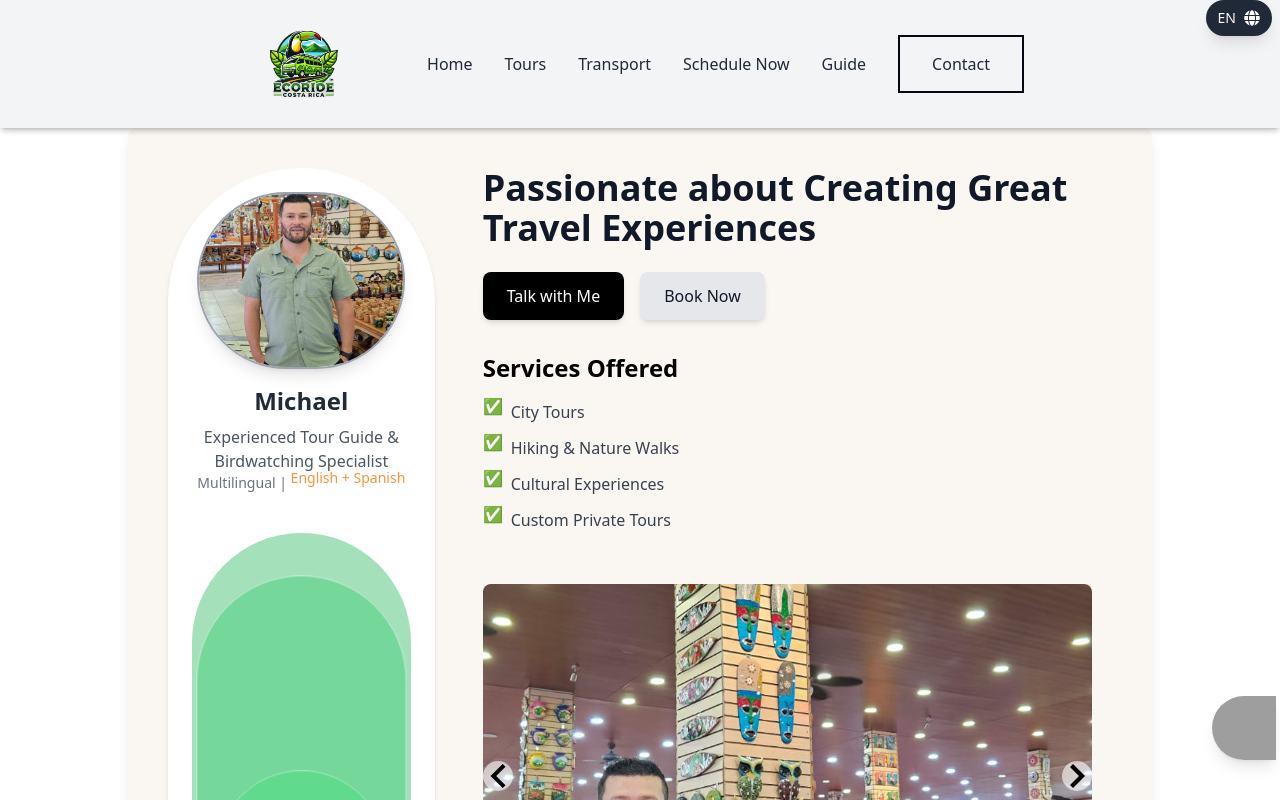
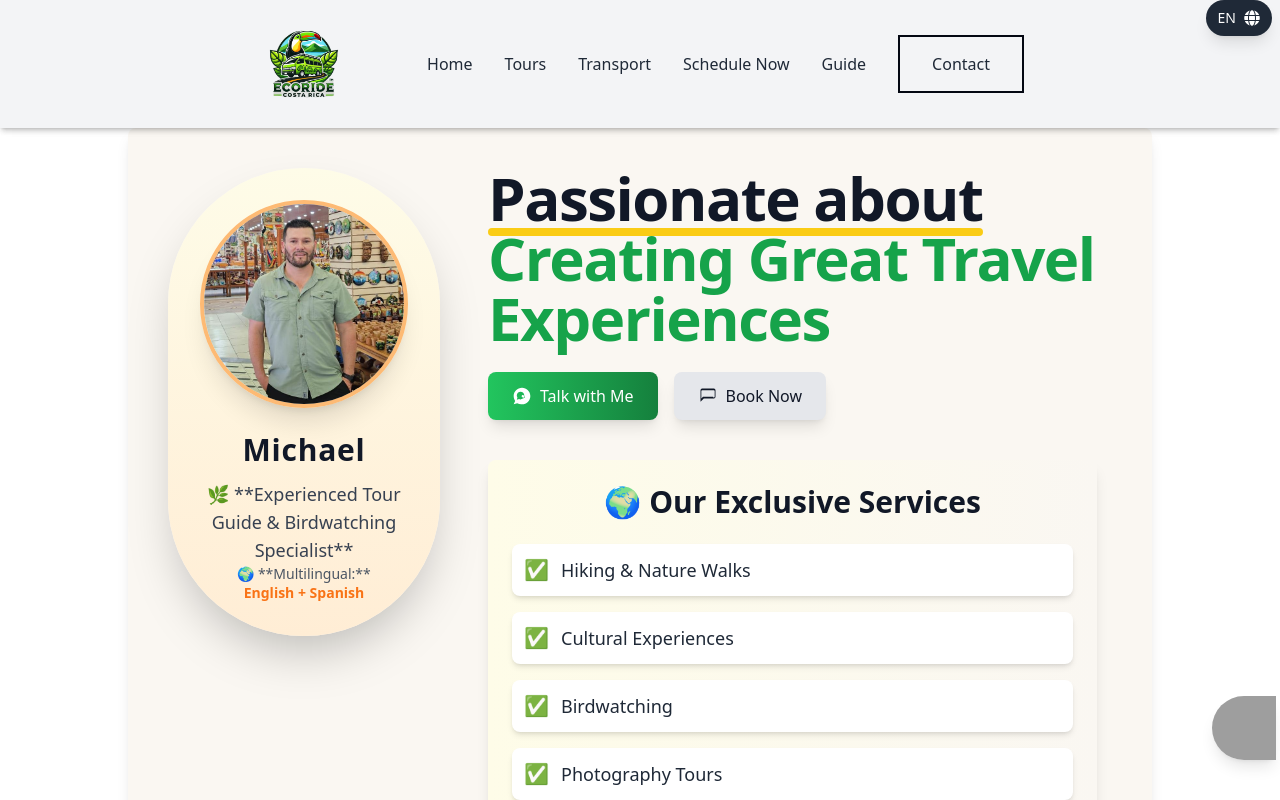
Before and after one commit to Fitsum1204/Ecoride, a React (Create React App) app: page /guide in a window 1280 px wide. Shown: the top 800 px of the page. Built offline with nearby package versions, Linux system fonts and the light colour scheme; grey boxes are pictures that could not be loaded.

Commit message:
Fix the Guide page

```diff
--- a/src/components/Guide.js
+++ b/src/components/Guide.js
@@ -11,71 +11,168 @@ const GuiderPage = () => {
   return (
     <div className="max-w-5xl mx-auto pt-10 px-6 md:px-10 bg-[#FAF7F2] shadow-lg rounded-lg flex flex-col md:flex-row gap-12">
       {/* Left Section (Guide Info) */}
-      <div className="flex flex-col items-center p-6 md:w-1/3 md:mb-64 sm:mb-0 md:rounded-full lg:rounded-full sm:rounded-lg bg-white shadow-md relative">
-      {/* Circular Image */}
-      <div className="w-52 h-52  overflow-hidden rounded-full border-2 border-gray-400 shadow-lg">
-        <img src={image6} alt="Michael" className="w-full h-full object-cover" />
-      </div>
+      <motion.div
+      className="flex flex-col items-center p-8 md:w-1/3 lg:w-1/3 md:rounded-full sm:rounded-2xl sm:h-full    bg-gradient-to-b from-yellow-50 to-orange-100 shadow-2xl relative mb-3 md:h-full"
+      initial={{ opacity: 0, scale: 0.8 }}
+      animate={{ opacity: 1, scale: 1 }}
+      transition={{ duration: 0.8, ease: "easeOut" }}
+    >
+      {/* Animated Image Container */}
+      <motion.div
+        className="w-52 h-52 overflow-hidden rounded-full border-4 border-orange-300 shadow-xl relative"
+        whileHover={{ scale: 1.1 }}
+      >
+        <motion.img
+          src={image6}
+          alt="Michael"
+          className="w-full h-full object-cover"
+          initial={{ opacity: 0, scale: 0.9 }}
+          animate={{ opacity: 1, scale: 1 }}
+          transition={{ duration: 1 }}
+        />
+      </motion.div>
 
       {/* Guide Info */}
-      <h2 className="text-gray-800 font-bold text-2xl mt-4 animate-pulse">Michael</h2>
-      <p className="text-gray-600 mt-2 text-center">
-        Experienced Tour Guide & Birdwatching Specialist
+      <motion.h2
+        className="text-gray-900 font-extrabold text-3xl mt-6 tracking-wide"
+        initial={{ y: -10, opacity: 0 }}
+        animate={{ y: 0, opacity: 1 }}
+        transition={{ duration: 0.6 }}
+      >
+        Michael
+      </motion.h2>
+
+      <p className="text-gray-700 mt-3 text-lg text-center">
+        🌿 **Experienced Tour Guide & Birdwatching Specialist**
       </p>
-      <p className="text-gray-500 text-sm text-center ">
-        Multilingual | <span className="inline-block animate-bounce text-orange-400">English + Spanish</span>
+      <p className="text-gray-600 text-sm text-center">
+        🌍 **Multilingual:**
+        <motion.span
+          className="inline-block text-orange-500 font-semibold"
+          animate={{ y: [0, -3, 0] }}
+          transition={{ repeat: Infinity, duration: 1.5 }}
+        >
+          English + Spanish
+        </motion.span>
       </p>
 
-      {/*  Animation */}
-      <div class="relative flex items-center justify-center w-full h-full rounded-full bg-gray-50 overflow-hidden m-10">
-
-  <div class="absolute w-full h-full bg-green-600 border border-white animate-expand rounded-full"></div>
-  <div class="absolute w-full h-full bg-green-600 border border-white animate-expand rounded-full" style={{ animationDelay: "1s" }}></div>
-  <div class="absolute w-full h-full bg-green-500 border border-white animate-expand rounded-full" style={{ animationDelay: "1.5s" }}></div>
-  <div class="absolute w-full h-full bg-green-500 border border-white animate-expand rounded-full" style={{ animationDelay: "2s" }}></div>
-  <div class="absolute w-full h-full bg-green-400 border border-white animate-expand rounded-full" style={{ animationDelay: "2.5s" }}></div>
-  <div class="absolute w-full h-full bg-green-400 border border-white animate-expand rounded-full" style={{ animationDelay: "3s" }}></div>
-  <div class="absolute w-full h-full bg-green-300 border border-white animate-expand rounded-full" style={{ animationDelay: "3.5s" }}></div>
-  <div class="absolute w-full h-full bg-green-200 border border-white animate-expand rounded-full" style={{ animationDelay: "4s" }}></div>
-  <div class="absolute w-full h-full bg-green-100 border border-white animate-expand rounded-full" style={{ animationDelay: "4.5s" }}></div>
-  <div class="absolute w-full h-full bg-green-50 border border-white animate-expand rounded-full" style={{ animationDelay: "5s" }}></div>
-</div>
-    </div>
+      {/* Animated Ripple Effect */}
+      {/* <motion.div
+        className="absolute top-0 left-0 w-full h-full flex items-center justify-center pointer-events-none"
+        initial={{ scale: 0, opacity: 0 }}
+        animate={{ scale: [0, 1.2, 1], opacity: [0, 0.5, 0] }}
+        transition={{ repeat: Infinity, duration: 3, ease: "easeOut" }}
+      >
+        <div className="relative w-72 h-72 rounded-full bg-red-400 opacity-30"><div className="relative w-52 h-52 rounded-full bg-red-700 opacity-30"></div></div>
+      </motion.div> */}
+    </motion.div>
 
 
       {/* Right Section (Main Content) */}
       <div className="md:w-2/3 flex flex-col justify-center">
-        <h1 className="text-3xl md:text-4xl font-bold leading-tight text-gray-900">
-          Passionate about Creating Great Travel Experiences
-        </h1>
+      <motion.h1
+  className="text-3xl sm:text-4xl md:text-5xl lg:text-6xl font-extrabold leading-tight text-center md:text-left text-gray-900 tracking-tight px-4 md:px-0"
+  initial={{ opacity: 0, y: 20 }}
+  animate={{ opacity: 1, y: 0 }}
+  transition={{ duration: 0.8, ease: "easeOut" }}
+>
+  <span className="relative inline-block">
+    Passionate about
+    <span className="absolute -bottom-2 left-0 w-full h-2 bg-yellow-400 rounded-md"></span>
+  </span>
+  <br className="hidden sm:block" />
+  <span className="text-green-600">Creating Great Travel Experiences</span>
+      </motion.h1>
 
         {/* Call to Action Buttons */}
-        <div className="flex gap-4 mt-6">
+        <div className="flex md:justify-start sm:items-center sm:justify-center gap-4 mt-6">
+  {/* WhatsApp Button */}
   <a
     href="https://wa.me/50685499997?text=Hi%20there!%20I%20am%20interested%20in%20your%20services."
     target="_blank"
     rel="noopener noreferrer"
-            className="px-6 py-3 bg-black text-white rounded-lg shadow-md hover:bg-gray-800 transition-all"
+    className="px-6 py-3 rounded-lg text-white bg-gradient-to-r from-green-500 to-green-700 shadow-lg hover:from-green-600 hover:to-green-800 transform hover:scale-105 transition-all duration-300 flex items-center gap-2"
   >
+    <svg
+      className="w-5 h-5 text-white"
+      fill="currentColor"
+      viewBox="0 0 24 24"
+    >
+      <path d="M12 2C6.48 2 2 6.48 2 12c0 2.19.66 4.23 1.79 5.94L2 22l4.25-1.25A9.96 9.96 0 0012 22c5.52 0 10-4.48 10-10S17.52 2 12 2zm-1 14.5c-.66 0-1.32-.17-1.94-.5l-.46-.26-2.84.75.75-2.75-.26-.47a4.56 4.56 0 01-.5-1.94c0-2.48 2.02-4.5 4.5-4.5s4.5 2.02 4.5 4.5-2.02 4.5-4.5 4.5zm4.22-2.72l-.72.72a.75.75 0 01-1.06 0l-1.78-1.78a.75.75 0 010-1.06l.72-.72a.75.75 0 011.06 0l1.78 1.78c.3.3.3.78 0 1.06z" />
+    </svg>
     Talk with Me
   </a>
+
+  {/* Book Now Button */}
   <Link
     to="/schedule"
-            className="px-6 py-3 bg-gray-200 text-gray-900 rounded-lg shadow-md hover:bg-gray-300 transition-all"
+    className="px-6 py-3 rounded-lg bg-gray-200 text-gray-900 shadow-lg hover:bg-gray-300 hover:shadow-xl transform hover:scale-105 transition-all duration-300 flex items-center gap-2"
   >
+    <svg
+      className="w-5 h-5 text-gray-900"
+      fill="currentColor"
+      viewBox="0 0 24 24"
+    >
+      <path d="M19 3H5a2 2 0 00-2 2v14l4-4h12a2 2 0 002-2V5a2 2 0 00-2-2zm-1 10H6l-2 2V6a1 1 0 011-1h14a1 1 0 011 1v7a1 1 0 01-1 1z" />
+    </svg>
     Book Now
   </Link>
 </div>
 
-        {/* Services Offered */}
-        <div className="mt-8">
-          <h2 className="text-2xl font-semibold mb-4">Services Offered</h2>
-          <ul className="list-none text-gray-700 space-y-3">
-            <li className="flex items-center gap-2 animate-pulse"><span className="animate-bounce">✅</span> City Tours</li>
-            <li className="flex items-center gap-2"><span className="animate-bounce">✅</span> Hiking & Nature Walks</li>
-            <li className="flex items-center gap-2"><span className="animate-bounce">✅</span> Cultural Experiences</li>
-            <li className="flex items-center gap-2"><span className="animate-bounce">✅</span> Custom Private Tours</li>
-          </ul>
+
+        {/* Services Offered  bg-[#FAF7F2]*/}
+        <div className="mt-10 p-6 bg-gradient-to-r from-yellow-50 to-[#FAF7F2] rounded-lg shadow-lg w-auto mr-5">
+      {/* Animated Heading */}
+      <motion.h2
+        className="text-3xl font-bold text-gray-900 text-center mb-6"
+        initial={{ opacity: 0, y: -20 }}
+        animate={{ opacity: 1, y: 0 }}
+        transition={{ duration: 0.8, ease: "easeOut" }}
+      >
+        🌍 Our Exclusive Services
+      </motion.h2>
+
+      {/* Responsive Services List */}
+      <motion.ul
+        className="list-none text-gray-800 space-y-4 max-w-xl mx-auto"
+        initial="hidden"
+        animate="visible"
+        variants={{
+          hidden: { opacity: 0 },
+          visible: {
+            opacity: 1,
+            transition: { staggerChildren: 0.2 },
+          },
+        }}
+      >
+        {[
+          "Hiking & Nature Walks",
+          "Cultural Experiences",
+          "Birdwatching",
+          "Photography Tours",
+        ].map((service, index) => (
+          <motion.li
+            key={index}
+            className="flex items-center gap-3 p-3 bg-white rounded-lg shadow-md cursor-pointer hover:bg-yellow-100 transition-all duration-300 hover:shadow-lg"
+            variants={{
+              hidden: { opacity: 0, y: 20 },
+              visible: { opacity: 1, y: 0, transition: { duration: 0.6 } },
+            }}
+            whileHover={{ scale: 1.05 }}
+          >
+            {/* Animated Checkmark */}
+            <motion.span
+              initial={{ scale: 0, rotate: -90 }}
+              animate={{ scale: 1, rotate: 0 }}
+              transition={{ type: "spring", stiffness: 200, damping: 10 }}
+              className="text-green-500 text-xl"
+            >
+              ✅
+            </motion.span>
+            <span className="text-lg font-medium">{service}</span>
+          </motion.li>
+        ))}
+      </motion.ul>
     </div>
 
         {/* Image Slider */}
@@ -84,25 +181,25 @@ const GuiderPage = () => {
         </div>
 
         {/* Extra Images Scattered Around */}
-        <div className="mt-8 grid grid-cols-1 sm:grid-cols-2 gap-4">
+        <div className="mt-8 grid grid-cols-1 sm:grid-cols-2 gap-4 mr-4">
           <img src={extraImage1} alt="Scenic View" className="w-full h-auto rounded-lg shadow-md" />
           <img src={extraImage2} alt="Wildlife Experience" className="w-full h-auto rounded-lg shadow-md" />
           <img src={extraImage3} alt="Guided Tour" className="w-full h-auto rounded-lg shadow-md sm:col-span-2" />
         </div>
 
         {/* Booking Information */}
-
+       <div className="mr-4 mb-2  sm:mb-0 md:mb-8  ">
       <motion.div
         initial={{ clipPath: "polygon(0% 100%, 100% 100%, 100% 100%, 0% 100%)" }}
         animate={{ clipPath: "polygon(0% 0%, 100% 0%, 100% 100%, 0% 100%)" }}
         transition={{ duration: 1.2, ease: "easeInOut" }}
-        className="relative  inset-0 bg-gradient-to-r from-yellow-400 to-red-500 p-10 text-white flex flex-col items-center justify-center w-full h-full my-4 rounded-lg"
+        className="relative  inset-0 bg-gradient-to-r from-yellow-200 to-[#eec57e] text-white flex flex-col items-center justify-center w-full h-full my-4 mb-2 rounded-lg "
       >
         <motion.h2
           initial={{ scale: 0.8, opacity: 0 }}
           animate={{ scale: 1, opacity: 1 }}
           transition={{ duration: 0.8, ease: "easeOut" }}
-          className="text-3xl font-bold text-center mb-4"
+          className="text-3xl sm:text-3xl md:text-3xl font-bold text-center mb-4"
         >
           Book a Tour
         </motion.h2>
@@ -110,7 +207,7 @@ const GuiderPage = () => {
           initial={{ y: 20, opacity: 0 }}
           animate={{ y: 0, opacity: 1 }}
           transition={{ duration: 0.8, delay: 0.3 }}
-          className="text-lg text-gray-600 mb-2"
+          className=" md:text-lg sm:text-base text-gray-600 mb-2"
         >
           For bookings and inquiries:
         </motion.p>
@@ -143,13 +240,13 @@ const GuiderPage = () => {
             onClick={() => {
               window.scrollTo({ top: 0, behavior: "smooth" });
             }}
-            className="mt-6 mb-5 px-6 py-3 bg-blue-500 text-white rounded-lg shadow-md hover:bg-blue-600 transition-all"
+            className="mt-2 mb-5 px-6 py-3 bg-blue-500 text-white rounded-lg shadow-md hover:bg-blue-600 transition-all"
           >
             Contact Now
           </Link>
         </motion.div>
       </motion.div>
-
+      </div>
       </div>
     </div>
   );
--- a/src/components/Services.js
+++ b/src/components/Services.js
@@ -83,7 +83,7 @@ const Services = () => {
                   }}>
               <h2 className="text-xl font-semibold text-gray-800">{destination.name}</h2>
               <p className="text-gray-600 mt-2 text-sm sm:text-base">{destination.description}</p>
-              <div className="mt-4 flex items-center justify-between">
+              <div className=" mt-4  flex items-end justify-between it">
                 <span className="text-green-700 font-bold text-lg">{destination.price}</span>
                 <button
                   onClick={() => {
```
Lines whose indentation alone changed are shown as unchanged.
